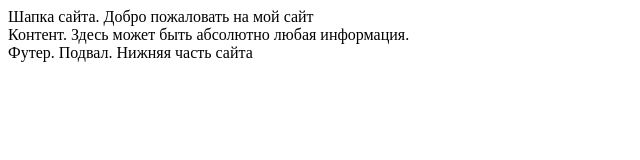
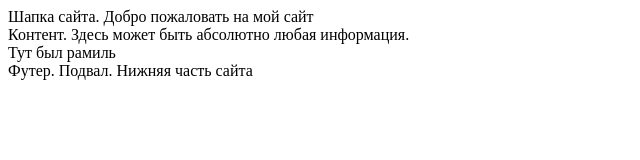
Before and after one commit to Ramil-max/ramil-max.github.io, a plain HTML site: page index.html in a window 1280 px wide. Shown: the whole page, without its empty margins (0-640 px from the left). Drawn offline with Linux system fonts and the light colour scheme.

Commit message:
Update index.html

```diff
--- a/index.html
+++ b/index.html
@@ -6,6 +6,7 @@
 <body>
 <div id='header'>Шапка сайта. Добро пожаловать на мой сайт</div>
 <div id='content'>Контент. Здесь может быть абсолютно любая информация.</div>
+  <div id='content'>Тут был рамиль</div>
 <div id='footer'>Футер. Подвал. Нижняя часть сайта</div>
 </body>
 </html>
```
